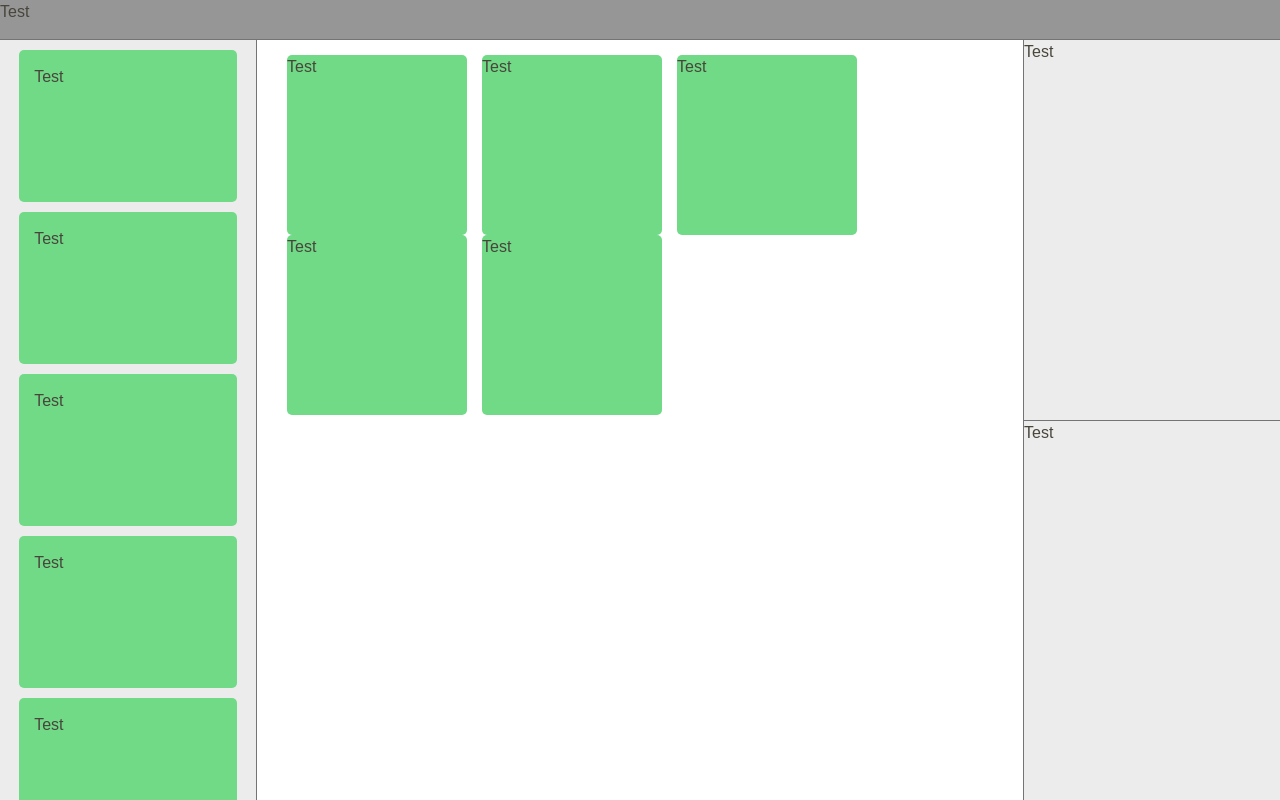
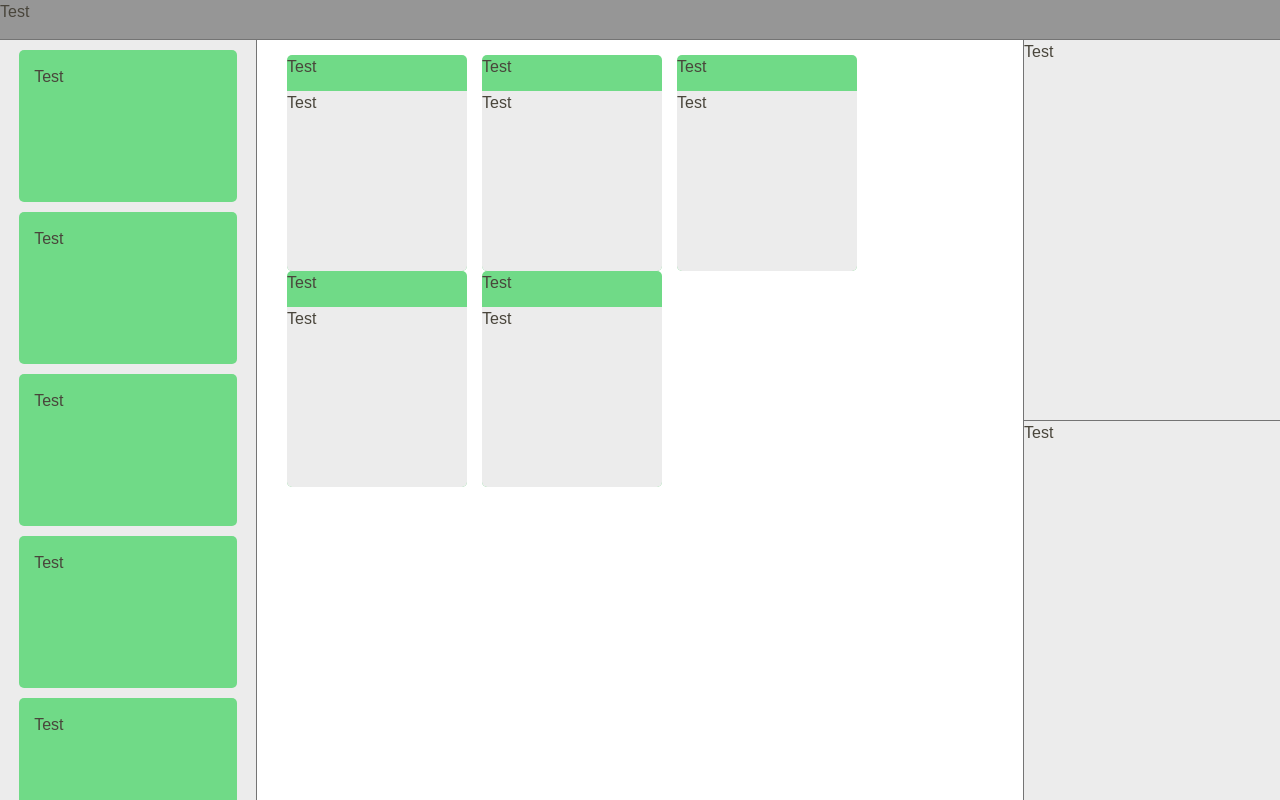
Before and after one commit to EmmettGoossen/trial-train, a Next.js app in the folder my-app/: page /Trialpage in a window 1280 px wide. Built offline with nearby package versions, Linux system fonts and the light colour scheme.

Commit message:
ui update

```diff
--- a/my-app/app/globals.css
+++ b/my-app/app/globals.css
@@ -117,6 +117,15 @@ body {
   margin-left: 15px;
   width: 180px;
   min-height: 180px;
+  overflow: hidden;
+}
+
+.inner {
+  float: inline-end;
+  background: var(--background2);
+  min-height: 180px;
+  height: 100%;
+  width: 100%;
 }
 
 /*homepage*/
--- a/my-app/app/objectComponents/filter.tsx
+++ b/my-app/app/objectComponents/filter.tsx
@@ -1,5 +1,9 @@
 export function Filter() {
     return <div className="filter">
-        Test
+        <div id="name" style={{ height: "36px" }}>Test</div>
+
+        <div className="inner">
+            Test
+        </div>
     </div>
 }
```
